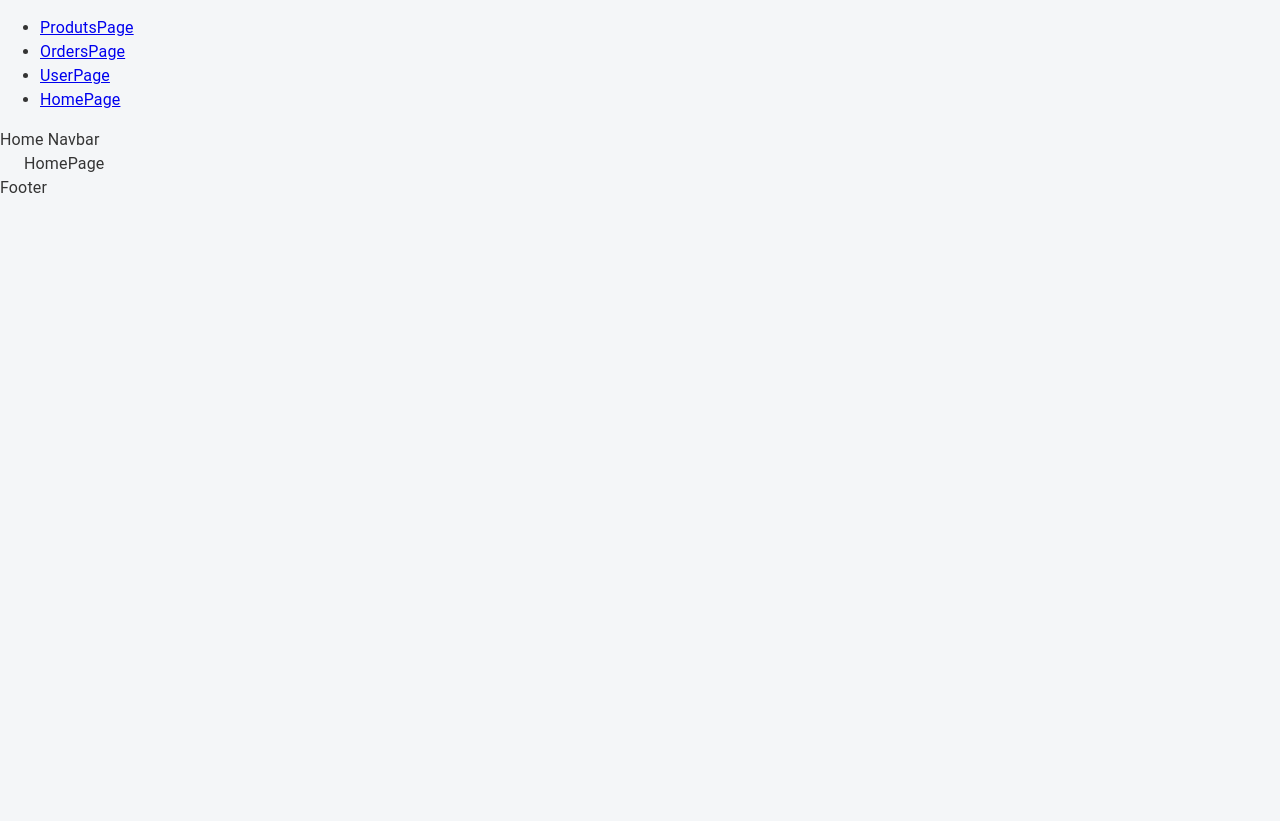
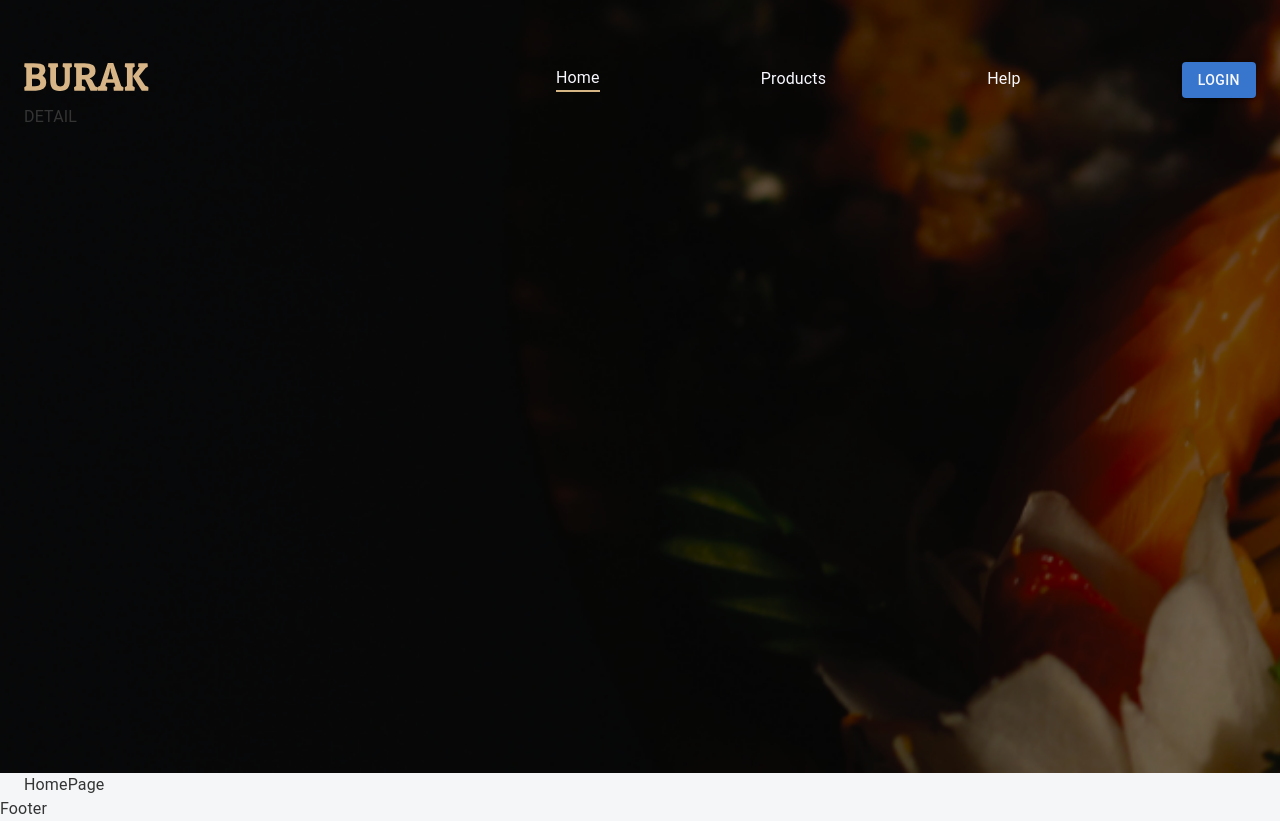
Before and after one commit to Musab74/burak-react, a React (Create React App) app: page / in a window 1280 px wide. Built offline with nearby package versions, Linux system fonts and the light colour scheme.

Commit message:
feat: developing home navbar

```diff
--- a/src/app/App.tsx
+++ b/src/app/App.tsx
@@ -1,5 +1,5 @@
 import React from "react";
-import '../css/app.css';
+
 import { Box, Button, Container, Stack, Typography } from "@mui/material";
 import { RippleBadge } from "./MaterialTheme/styled";
 import { Link, Route, Switch, useLocation } from "react-router-dom";
@@ -10,6 +10,9 @@ import { UserPage } from "./screens/userPage";
 import { HomeNavbar } from "./components/headers/HomeNavbar";
 import { OtherNavbar } from "./components/headers/OtherNavbar";
 import { Footer } from "./components/footer";
+import '../css/app.css';
+import '../css/navbar.css';
+import { HelpPage } from "./screens/helpPage";
 
 
 function App() {
@@ -19,22 +22,6 @@ function App() {
 
   return (
     <div>
-      <nav>
-        <ul>
-          <li>
-            <Link to="/products" >ProdutsPage</Link>
-          </li>
-          <li>
-            <Link to="/orders" > OrdersPage</Link>
-          </li>
-          <li>
-            <Link to="/member-page" > UserPage</Link>
-          </li>
-          <li>
-            <Link to="/" > HomePage</Link>
-          </li>
-        </ul>
-      </nav>
    {location.pathname === "/" ? <HomeNavbar/> : <OtherNavbar/>}
       <Switch>
         <Route path="/products">
@@ -46,6 +33,9 @@ function App() {
         <Route path="/member-page">
           <UserPage />
         </Route>
+        <Route path="/help">
+          <HelpPage />
+        </Route>
         <Route path="/">
           <HomePage />
         </Route>
--- a/src/app/components/headers/HomeNavbar.tsx
+++ b/src/app/components/headers/HomeNavbar.tsx
@@ -1,3 +1,56 @@
+import { Box, Button, Container, Stack } from "@mui/material";
+import { NavLink } from "react-router-dom";
+
 export function HomeNavbar() {
-return <div>Home Navbar</div>
+    const AuthMember = 0;
+    return (
+        <div className="home-navbar">
+            <Container sx={{ mt: "55px", height: "642px" }}>
+                <Stack
+                    sx={{ height: "50px" }}
+                    flexDirection={"row"}
+                    justifyContent={"space-between"}
+                    alignItems={"center"}
+                >
+                    <Box>
+                        <NavLink to="/">
+                            <img style={{ width: "125px", height: "30px" }} src="/icons/burak.svg" />
+                        </NavLink>
+                    </Box>
+                    <Stack
+                        flexDirection={"row"}
+                        justifyContent={"space-between"}
+                        minWidth={"700px"}
+                        alignItems={"center"}
+                    >
+                        <Box className={"hover-line"}>
+                            <NavLink to="/" activeClassName={"underline"}>Home</NavLink>
+                        </Box>
+                        <Box className={"hover-line"}>
+                            <NavLink to="/products" activeClassName={"underline"}>Products</NavLink>
+                        </Box>
+                        {AuthMember ? (
+                            <Box className={"hover-line"}>
+                                <NavLink to="/orders" activeClassName={"underline"}>Orders</NavLink>
+                            </Box>
+                        ) : null}
+                        {AuthMember ? (
+                            <Box className={"hover-line"}>
+                                <NavLink to="/member-page" activeClassName={"underline"}>My Page</NavLink>
+                            </Box>
+                        ) : null}
+                        <Box className={"hover-line"}>
+                            <NavLink to="/help" activeClassName={"underline"}>Help</NavLink>
+                        </Box>
+
+                        {/* Basket */}
+
+                        {!AuthMember ? (<Box><Button variant="contained" style={{background: "#3776CC", color:"#f8f8ff"}}>Login</Button></Box>) : (<img />)}
+
+                    </Stack>
+                </Stack>
+                <Stack>DETAIL</Stack>
+            </Container>
+        </div>
+    );
 }
--- /dev/null
+++ b/src/css/navbar.css
@@ -0,0 +1,35 @@
+.home-navbar{
+    width: 100%;
+    height: 773px;
+    display: flex;
+    background: url('/public/img/banner.png');
+    background-size: cover;
+}
+
+.home-navbar a {
+    text-decoration: none;
+}
+
+.home-navbar .hover-line a {
+color: #f8f8ff;
+z-index: 100;
+}
+
+.home-navbar .underline {
+    display: block;
+    content: "";
+    border-bottom: solid 2px #d7b686;
+}
+
+.home-navbar .hover-line:after {
+    display: block;
+    content:"";
+    border-bottom: solid 2px #d7b686;
+    transform: scaleX(0);
+    transition: transform 250ms ease-in-out;
+}
+.home-navbar .hover-line:hover:after {
+transform: scaleX(1);
+}
+.home-navbar div.hover-line:after {
+    transform-origin: 0% 50%; }
```
